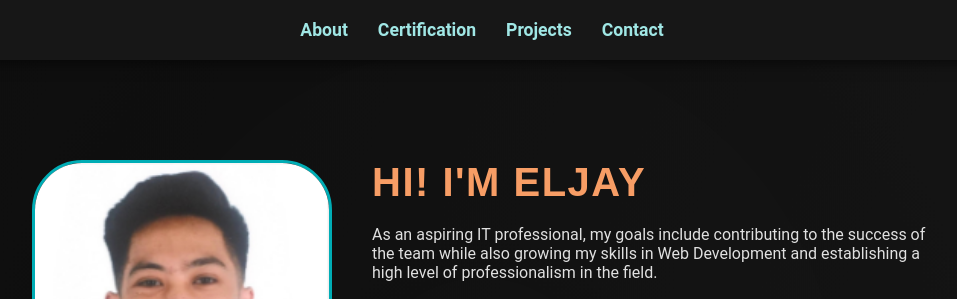
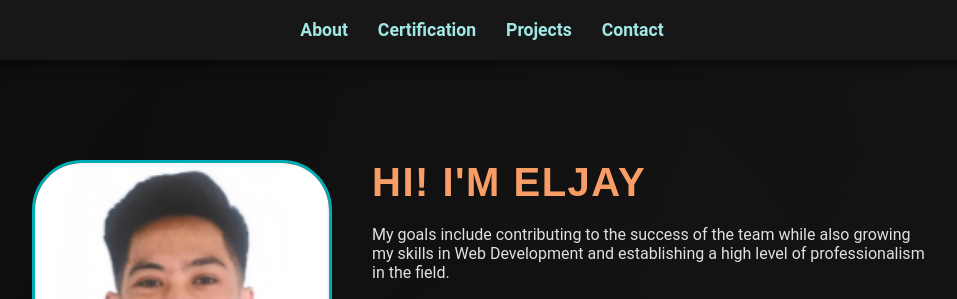
Before and after one commit to LaycerJohn/my-portfolio, a plain HTML site: page index.html in a window 1280 px wide. Shown: the top 299 px of the page, without its empty margins (158-1115 px from the left). Drawn offline with Linux system fonts and the light colour scheme.

Commit message:
Update index.html

```diff
--- a/index.html
+++ b/index.html
@@ -31,7 +31,7 @@
             </div>
             <div class="about-text">
                 <h1>Hi! I'm ElJay</h1>
-                <p>As an aspiring IT professional, my goals include contributing to the success of the team while also growing my skills in Web Development and establishing a high level of professionalism in the field.</p>
+                <p>My goals include contributing to the success of the team while also growing my skills in Web Development and establishing a high level of professionalism in the field.</p>
                 <div class="skills">
                     <h2>Tools</h2>
                     <div class="skill-icons">
```
